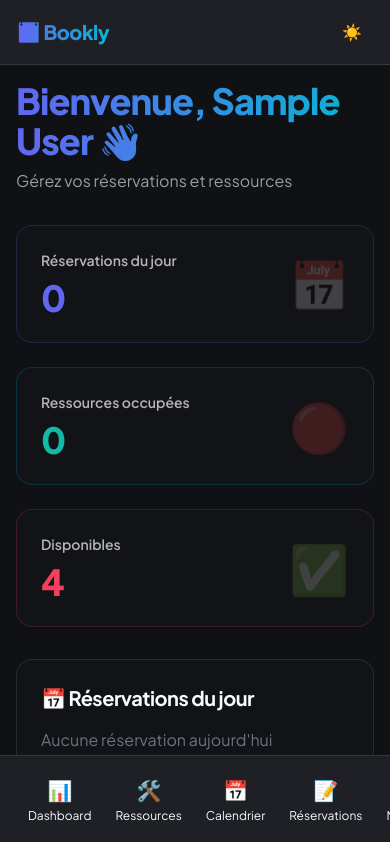
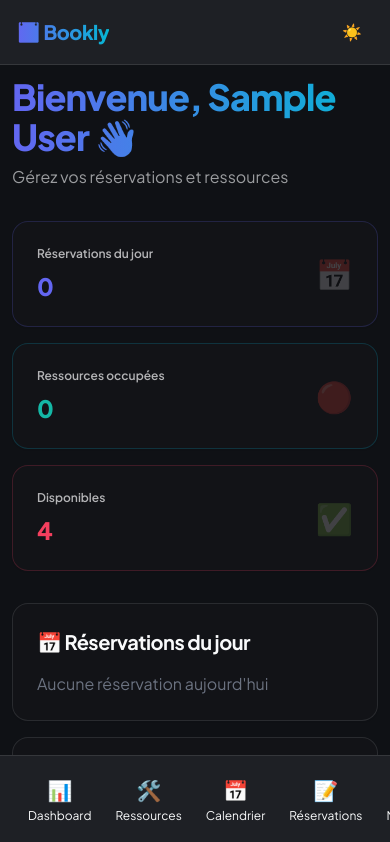
Before and after one commit to A2Lec/BookIt, a React (Vite) app in the folder frontend/: page / in a window 390 px wide. Shown: the top 842 px of the page. Built offline with nearby package versions, Linux system fonts and the light colour scheme; sample sign-in values are in the browser's storage.

Commit message:
adaptation mobile

```diff
--- a/frontend/src/App.tsx
+++ b/frontend/src/App.tsx
@@ -118,7 +118,7 @@ export default function App() {
           </button>
         </header>
 
-        <div className="p-4 md:p-6 max-w-7xl mx-auto">
+        <div className="p-3 md:p-6 max-w-7xl mx-auto">
           <Routes>
             <Route path="/login" element={<Login />} />
             <Route path="/" element={<ProtectedRoute element={<Dashboard />} />} />
--- a/frontend/src/pages/Calendar.tsx
+++ b/frontend/src/pages/Calendar.tsx
@@ -103,9 +103,9 @@ export default function Calendar() {
           </button>
         </div>
 
-        <div className="grid grid-cols-7 gap-2 mb-6">
+        <div className="grid grid-cols-3 md:grid-cols-4 lg:grid-cols-7 gap-2 mb-6">
           {['Lun', 'Mar', 'Mer', 'Jeu', 'Ven', 'Sam', 'Dim'].map((d) => (
-            <div key={d} className="font-bold text-center py-2 dark:text-snow-white dark:text-opacity-60 text-light-text-secondary">
+            <div key={d} className="font-bold text-center py-2 text-xs md:text-sm dark:text-snow-white dark:text-opacity-60 text-light-text-secondary hidden lg:block">
               {d}
             </div>
           ))}
@@ -118,7 +118,7 @@ export default function Calendar() {
               <div
                 key={i}
                 onClick={() => day && handleDateClick(day)}
-                className={`min-h-24 p-2 border rounded-lg cursor-pointer transition ${
+                className={`min-h-16 md:min-h-24 p-1 md:p-2 border rounded-lg cursor-pointer transition ${
                   day
                     ? `${isToday ? 'dark:bg-indigo-royal dark:bg-opacity-20 dark:border-indigo-royal dark:border-opacity-50 bg-indigo-royal bg-opacity-10 border-indigo-royal border-opacity-40' : 'dark:bg-white dark:bg-opacity-5 dark:border-white dark:border-opacity-10 dark:hover:bg-opacity-10 bg-light-surface-alt border-light-border-subtle hover:border-cyan-light'}`
                     : 'bg-transparent border-transparent'
@@ -126,13 +126,13 @@ export default function Calendar() {
               >
                 {day && (
                   <>
-                    <div className={`font-bold mb-1 ${isToday ? 'text-indigo-royal' : 'dark:text-snow-white text-light-text'}`}>{day.getDate()}</div>
-                    {dayBookings.slice(0, 2).map((b) => (
-                      <div key={b.id} className="text-xs dark:bg-cyan-neon dark:bg-opacity-20 dark:text-cyan-neon dark:border dark:border-cyan-neon dark:border-opacity-30 bg-cyan-light bg-opacity-20 text-cyan-light border border-cyan-light border-opacity-30 p-1 rounded mb-1 truncate">
+                    <div className={`font-bold mb-1 text-sm md:text-base ${isToday ? 'text-indigo-royal' : 'dark:text-snow-white text-light-text'}`}>{day.getDate()}</div>
+                    {dayBookings.slice(0, 1).map((b) => (
+                      <div key={b.id} className="text-xs dark:bg-cyan-neon dark:bg-opacity-20 dark:text-cyan-neon dark:border dark:border-cyan-neon dark:border-opacity-30 bg-cyan-light bg-opacity-20 text-cyan-light border border-cyan-light border-opacity-30 p-0.5 md:p-1 rounded mb-1 truncate hidden md:block">
                         {b.title}
                       </div>
                     ))}
-                    {dayBookings.length > 2 && <div className="text-xs dark:text-snow-white dark:text-opacity-50 text-light-text-secondary">+{dayBookings.length - 2}</div>}
+                    {dayBookings.length > 1 && <div className="text-xs dark:text-snow-white dark:text-opacity-50 text-light-text-secondary hidden md:block">+{dayBookings.length - 1}</div>}
                   </>
                 )}
               </div>
@@ -142,8 +142,8 @@ export default function Calendar() {
       </div>
 
       {showForm && (
-        <div className="fixed inset-0 dark:bg-black dark:bg-opacity-70 bg-black bg-opacity-30 dark:backdrop-blur-sm flex items-center justify-center z-50 px-4">
-          <div className="dark:glass-card dark:bg-dark-grey dark:bg-opacity-20 dark:border dark:border-white dark:border-opacity-10 p-8 rounded-2xl bg-light-surface border border-light-border-subtle shadow-soft max-w-md w-full">
+        <div className="fixed inset-0 dark:bg-black dark:bg-opacity-70 bg-black bg-opacity-30 dark:backdrop-blur-sm flex items-end md:items-center justify-center z-50 px-4 pb-24 md:pb-0">
+          <div className="dark:glass-card dark:bg-dark-grey dark:bg-opacity-20 dark:border dark:border-white dark:border-opacity-10 p-6 md:p-8 rounded-2xl bg-light-surface border border-light-border-subtle shadow-soft w-full md:max-w-md max-h-[85vh] overflow-y-auto">
             <h3 className="text-2xl font-bold dark:text-snow-white text-light-text mb-4">Créer une réservation</h3>
 
             {error && <div className="mb-4 p-3 dark:bg-rose-coral dark:bg-opacity-20 dark:text-rose-coral dark:border dark:border-rose-coral dark:border-opacity-30 bg-red-100 text-red-700 border border-red-300 rounded-lg">{error}</div>}
--- a/frontend/src/pages/Dashboard.tsx
+++ b/frontend/src/pages/Dashboard.tsx
@@ -22,40 +22,40 @@ export default function Dashboard() {
       </div>
 
       {/* Stats Cards */}
-      <div className="grid grid-cols-1 md:grid-cols-3 gap-6 mb-8">
+      <div className="grid grid-cols-1 sm:grid-cols-2 md:grid-cols-3 gap-4 md:gap-6 mb-8">
         <div className="dark:glass-card dark:bg-dark-grey dark:bg-opacity-20 dark:border dark:border-indigo-royal dark:border-opacity-20 dark:hover:border-opacity-40 p-6 rounded-2xl bg-light-surface border border-light-border-subtle shadow-subtle hover:shadow-soft hover:border-cyan-light transition">
-          <div className="flex items-center justify-between">
-            <div>
-              <p className="dark:text-snow-white dark:text-opacity-70 text-light-text-secondary text-sm font-semibold">Réservations du jour</p>
-              <p className="text-4xl font-black text-indigo-royal mt-2">{bookings.length}</p>
+          <div className="flex items-center justify-between gap-4">
+            <div className="flex-1">
+              <p className="dark:text-snow-white dark:text-opacity-70 text-light-text-secondary text-xs md:text-sm font-semibold">Réservations du jour</p>
+              <p className="text-2xl md:text-4xl font-black text-indigo-royal mt-2">{bookings.length}</p>
             </div>
-            <span className="text-5xl opacity-20">📅</span>
+            <span className="text-3xl md:text-5xl opacity-20 flex-shrink-0">📅</span>
           </div>
         </div>
 
         <div className="dark:glass-card dark:bg-dark-grey dark:bg-opacity-20 dark:border dark:border-cyan-neon dark:border-opacity-20 dark:hover:border-opacity-40 p-6 rounded-2xl bg-light-surface border border-light-border-subtle shadow-subtle hover:shadow-soft hover:border-cyan-light transition">
-          <div className="flex items-center justify-between">
-            <div>
-              <p className="dark:text-snow-white dark:text-opacity-70 text-light-text-secondary text-sm font-semibold">Ressources occupées</p>
-              <p className="text-4xl font-black text-cyan-light mt-2">{occupiedCount}</p>
+          <div className="flex items-center justify-between gap-4">
+            <div className="flex-1">
+              <p className="dark:text-snow-white dark:text-opacity-70 text-light-text-secondary text-xs md:text-sm font-semibold">Ressources occupées</p>
+              <p className="text-2xl md:text-4xl font-black text-cyan-light mt-2">{occupiedCount}</p>
             </div>
-            <span className="text-5xl opacity-20">🔴</span>
+            <span className="text-3xl md:text-5xl opacity-20 flex-shrink-0">🔴</span>
           </div>
         </div>
 
         <div className="dark:glass-card dark:bg-dark-grey dark:bg-opacity-20 dark:border dark:border-rose-coral dark:border-opacity-20 dark:hover:border-opacity-40 p-6 rounded-2xl bg-light-surface border border-light-border-subtle shadow-subtle hover:shadow-soft hover:border-cyan-light transition">
-          <div className="flex items-center justify-between">
-            <div>
-              <p className="dark:text-snow-white dark:text-opacity-70 text-light-text-secondary text-sm font-semibold">Disponibles</p>
-              <p className="text-4xl font-black text-rose-coral mt-2">{resources.length - occupiedCount}</p>
+          <div className="flex items-center justify-between gap-4">
+            <div className="flex-1">
+              <p className="dark:text-snow-white dark:text-opacity-70 text-light-text-secondary text-xs md:text-sm font-semibold">Disponibles</p>
+              <p className="text-2xl md:text-4xl font-black text-rose-coral mt-2">{resources.length - occupiedCount}</p>
             </div>
-            <span className="text-5xl opacity-20">✅</span>
+            <span className="text-3xl md:text-5xl opacity-20 flex-shrink-0">✅</span>
           </div>
         </div>
       </div>
 
       {/* Main Content Grid */}
-      <div className="grid grid-cols-1 lg:grid-cols-2 gap-6">
+      <div className="grid grid-cols-1 lg:grid-cols-2 gap-4 md:gap-6">
         {/* Today's Bookings */}
         <div className="dark:glass-card dark:bg-dark-grey dark:bg-opacity-20 dark:border dark:border-white dark:border-opacity-10 p-6 rounded-2xl bg-light-surface border border-light-border-subtle shadow-subtle">
           <h3 className="text-xl font-bold dark:text-snow-white text-light-text mb-4">📅 Réservations du jour</h3>
--- a/frontend/src/pages/Resources.tsx
+++ b/frontend/src/pages/Resources.tsx
@@ -82,7 +82,7 @@ export default function Resources() {
         </div>
       )}
 
-      <div className="grid grid-cols-1 md:grid-cols-2 lg:grid-cols-3 gap-6">
+      <div className="grid grid-cols-1 md:grid-cols-2 lg:grid-cols-3 gap-4 md:gap-6">
         {resources.map((r) => (
           <div key={r.id} className="dark:glass-card dark:bg-dark-grey dark:bg-opacity-20 dark:border dark:border-white dark:border-opacity-10 dark:hover:border-opacity-30 p-6 rounded-2xl bg-light-surface border border-light-border-subtle shadow-subtle hover:shadow-soft hover:border-cyan-light transition">
             <div className="flex justify-between items-start mb-3">
```
Also changed, not shown: frontend/src/pages/MyBookings.tsx (+14 -14 lines), frontend/src/pages/Notifications.tsx (+10 -10 lines).
